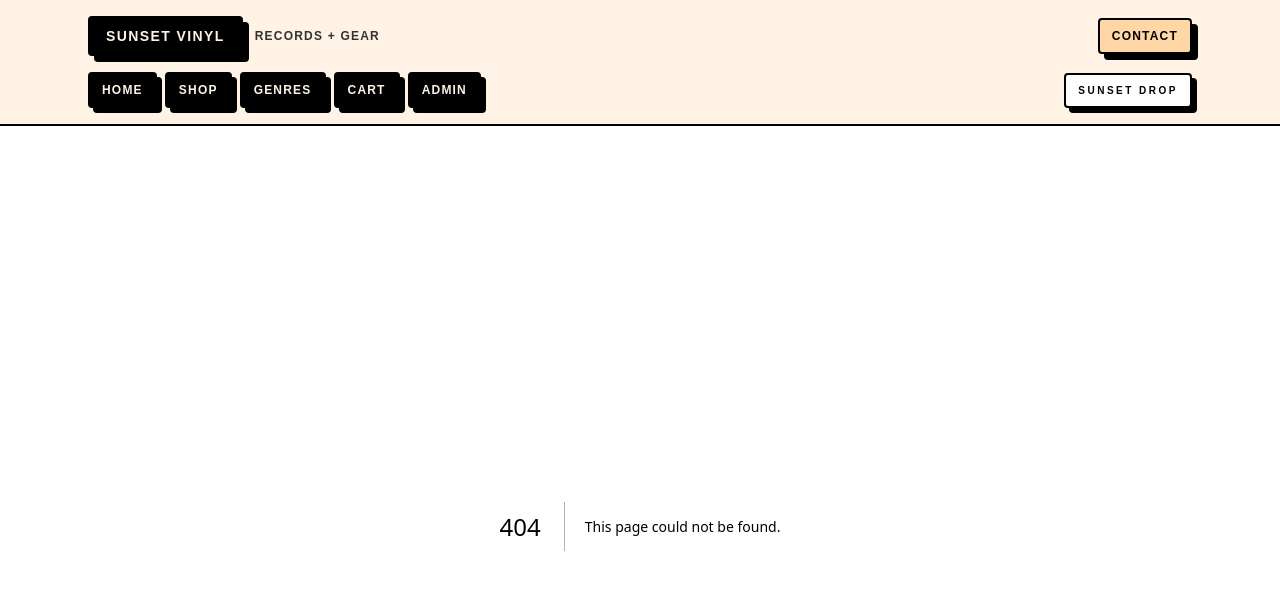
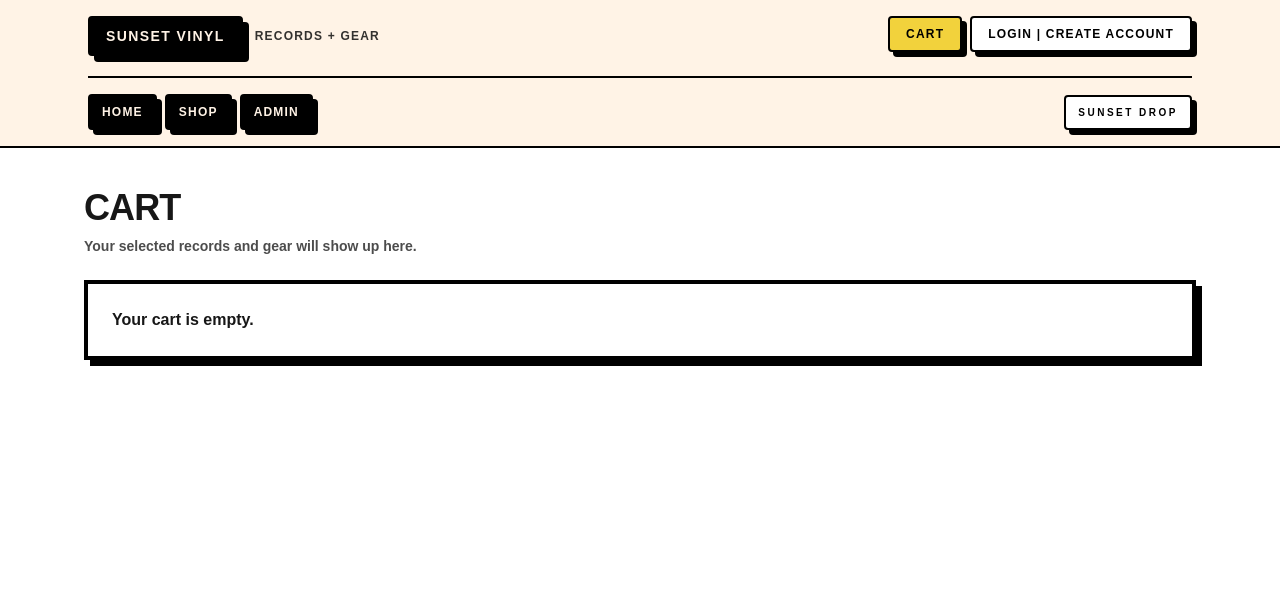
Before and after one commit to VictorA99-prog/SoftwareEng2026, a Next.js app: page /cart in a window 1280 px wide. Before the commit this address had no page. Shown: the top 590 px of the page. Built offline with nearby package versions, Linux system fonts and the light colour scheme.

Commit message:
basic UI changes and file adds for login, signup

```diff
--- /dev/null
+++ b/app/cart/page.tsx
@@ -0,0 +1,14 @@
+export default function CartPage() {
+    return (
+      <section className="pt-10">
+        <h1 className="text-4xl font-black uppercase tracking-tight">Cart</h1>
+        <p className="mt-2 text-sm font-semibold text-black/70">
+          Your selected records and gear will show up here.
+        </p>
+
+        <div className="mt-6 border-4 border-black bg-white p-6 shadow-[6px_6px_0_0_#000]">
+          <p className="font-bold">Your cart is empty.</p>
+        </div>
+      </section>
+    );
+  }
--- a/app/layout.tsx
+++ b/app/layout.tsx
@@ -14,20 +14,21 @@ const geistMono = Geist_Mono({
 });
 
 export const metadata: Metadata = {
-  title: "Sunet Vinyl & Instrument Shop",
+  title: "Sunset Vinyl & Instrument Shop",
   description: "Vinyl shop storefront",
 };
 
 const navItems = [
   { label: "Home", href: "/" },
-  { label: "Shop", href: "/api/products" },
-  { label: "Genres", href: "/genres" },
-  { label: "Cart", href: "/cart" },
+  { label: "Shop", href: "/shop" },
   { label: "Admin", href: "/admin/login" },
 ];
 
-
-export default function RootLayout({ children }: { children: React.ReactNode }) {
+export default function RootLayout({
+  children,
+}: {
+  children: React.ReactNode;
+}) {
   return (
     <html lang="en">
       <body
@@ -35,61 +36,65 @@ export default function RootLayout({ children }: { children: React.ReactNode })
           geistSans.variable,
           geistMono.variable,
           "antialiased",
-          "bg-[#F7E8D6]", // cream paper
+          "bg-[#F7E8D6]",
           "text-[#1f1f1f]",
         ].join(" ")}
       >
         <header className="sticky top-0 z-50 w-full">
-  {/* subtle paper grid */}
-  <div className="pointer-events-none absolute inset-x-0 top-0 -z-10 h-28 bg-[#FFF3E6]" />
-  <div className="pointer-events-none absolute inset-x-0 top-0 -z-10 h-28 opacity-[0.12] [background-image:linear-gradient(#000_1px,transparent_1px),linear-gradient(90deg,#000_1px,transparent_1px)] [background-size:28px_28px]" />
+          <div className="pointer-events-none absolute inset-x-0 top-0 -z-10 h-32 bg-[#FFF3E6]" />
+          <div className="pointer-events-none absolute inset-x-0 top-0 -z-10 h-32 opacity-[0.12] [background-image:linear-gradient(#000_1px,transparent_1px),linear-gradient(90deg,#000_1px,transparent_1px)] [background-size:28px_28px]" />
 
-  {/* full-bleed strip */}
           <div className="border-b-2 border-black bg-[#FFF3E6]">
             <div className="mx-auto max-w-6xl px-4 py-4 sm:px-6">
-      {/* top row: brand + contact */}
-      <div className="flex items-center justify-between gap-3">
-        <Link
-          href="/"
-          className="group inline-flex items-center gap-3"
-        >
-          {/* chunky logo block */}
+              {/* top row */}
+              <div className="flex flex-col gap-4 sm:flex-row sm:items-start sm:justify-between">
+                {/* brand */}
+                <div className="flex flex-col gap-2">
+                  <Link href="/" className="group inline-flex items-center gap-3 w-fit">
                     <span className="inline-flex items-center rounded-sm border-2 border-black bg-black px-4 py-2 text-sm font-black uppercase tracking-widest text-[#FFF3E6] shadow-[6px_6px_0_0_#000] transition-all duration-150 group-hover:-translate-y-0.5 group-hover:shadow-[10px_10px_0_0_#000]">
                       Sunset Vinyl
                     </span>
-
-          {/* minimal subtext (optional) */}
                     <span className="hidden sm:inline text-xs font-black uppercase tracking-widest text-black/80">
                       records + gear
                     </span>
                   </Link>
+                </div>
+
+                {/* utility buttons */}
+                <div className="flex flex-wrap items-center justify-start gap-2 sm:justify-end">
+                  <Link
+                    href="/cart"
+                    className="inline-flex items-center rounded-sm border-2 border-black bg-[#F2D23C] px-4 py-2 text-xs font-black uppercase tracking-widest text-black shadow-[5px_5px_0_0_#000] transition-all duration-150 hover:-translate-y-0.5 hover:bg-white"
+                  >
+                    Cart
+                  </Link>
 
                   <Link
-          href="/contact"
-          className="inline-flex items-center rounded-sm border-2 border-black bg-[#FFD6A5] px-3 py-2 text-xs font-black uppercase tracking-widest text-black shadow-[6px_6px_0_0_#000] transition-all duration-150 hover:-translate-y-0.5 hover:bg-white"
+                    href="/login"
+                    className="inline-flex items-center rounded-sm border-2 border-black bg-white px-4 py-2 text-xs font-black uppercase tracking-widest text-black shadow-[5px_5px_0_0_#000] transition-all duration-150 hover:-translate-y-0.5 hover:bg-[#FFD6A5]"
                   >
-          Contact
+                    Login | Create Account
                   </Link>
+
+                </div>
               </div>
 
-      {/* nav: tape-tab bar */}
-      <nav className="mt-4">
+              {/* nav row */}
+              <nav className="mt-5 border-t-2 border-black pt-4">
                 <div className="flex flex-wrap items-center gap-2">
                   {navItems.map((item) => (
                     <Link
                       key={item.href}
                       href={item.href}
-              className="group inline-flex items-center rounded-sm border-2 border-black bg-black px-3 py-2 text-xs font-black uppercase tracking-widest text-[#FFF3E6] shadow-[5px_5px_0_0_#000] transition-all duration-150 hover:-translate-y-0.5 hover:bg-[#FF6B6B] hover:text-black"
+                      className="group inline-flex items-center rounded-sm border-2 border-black bg-black px-3 py-2 text-xs font-black uppercase tracking-widest text-[#FFF3E6] shadow-[5px_5px_0_0_#000] transition-all duration-150 hover:-translate-y-0.5 hover:bg-[#88A7A9] hover:text-black"
                     >
                       <span className="relative">
                         {item.label}
-                {/* tiny underline that slides in */}
                         <span className="absolute -bottom-1 left-0 h-[2px] w-0 bg-current transition-all duration-150 group-hover:w-full" />
                       </span>
                     </Link>
                   ))}
 
-          {/* little accent tag on the right (optional) */}
                   <div className="ml-auto hidden md:block">
                     <div className="rounded-sm border-2 border-black bg-white px-3 py-2 text-[10px] font-black uppercase tracking-[0.25em] text-black shadow-[5px_5px_0_0_#000]">
                       Sunset Drop
--- /dev/null
+++ b/app/login/page.tsx
@@ -0,0 +1,10 @@
+export default function LoginPage() {
+    return (
+      <section className="pt-10">
+        <h1 className="text-4xl font-black uppercase tracking-tight">Login</h1>
+        <p className="mt-2 text-sm font-semibold text-black/70">
+          Sign in to save your cart and manage your account.
+        </p>
+      </section>
+    );
+  }
--- a/app/page.tsx
+++ b/app/page.tsx
@@ -21,9 +21,6 @@ export default async function Home() {
               <div className="h-56 w-56 sm:h-64 sm:w-64 rounded-full bg-[#F2D23C] border-4 border-[#1f1f1f] flex items-center justify-center">
                 <div className="text-center px-6">
                   <div className="text-5xl">☼</div>
-                  <p className="mt-2 font-black uppercase tracking-wide text-sm">
-                    Vinyl Vibes
-                  </p>
                 </div>
               </div>
             </div>
@@ -37,9 +34,9 @@ export default async function Home() {
                     "polygon(10% 0%, 90% 0%, 100% 30%, 100% 70%, 90% 100%, 10% 100%, 0% 70%, 0% 30%)",
                 }}
               >
-                Feb 17
+                SALE
                 <br />
-                6–9 PM
+                MARCH 67th
               </div>
             </div>
           </div>
--- a/app/shop/page.tsx
+++ b/app/shop/page.tsx
@@ -1,3 +1,5 @@
+import ProductsClient from "../api/products/products-client";
+
 export default function ShopPage() {
-    return <div className="pt-10">Shop (coming soon)</div>;
-  }
+  return <ProductsClient />;
+}
--- /dev/null
+++ b/app/signup/page.tsx
@@ -0,0 +1,12 @@
+export default function SignupPage() {
+    return (
+      <section className="pt-10">
+        <h1 className="text-4xl font-black uppercase tracking-tight">
+          Create Account
+        </h1>
+        <p className="mt-2 text-sm font-semibold text-black/70">
+          Make an account to save your cart and track orders.
+        </p>
+      </section>
+    );
+  }
```
Lines whose indentation alone changed are shown as unchanged.
